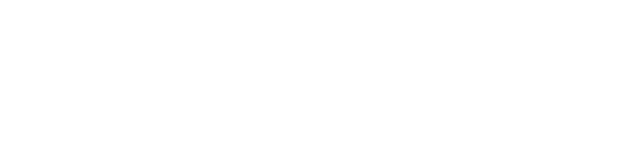
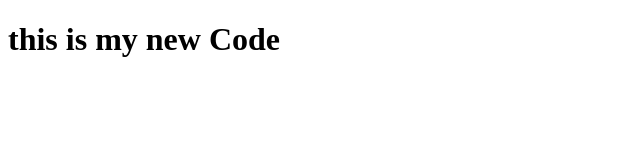
Before and after one commit to jamesnyakush/git-tuts, a plain HTML site: page index.html in a window 1280 px wide. Shown: the whole page, without its empty margins (0-640 px from the left). Drawn offline with Linux system fonts and the light colour scheme.

Commit message:
second commit

```diff
--- a/index.html
+++ b/index.html
@@ -4,6 +4,7 @@
 	<title></title>
 </head>
 <body>
+	<h1>this is my new Code</h1>
 
 </body>
 </html>
```
